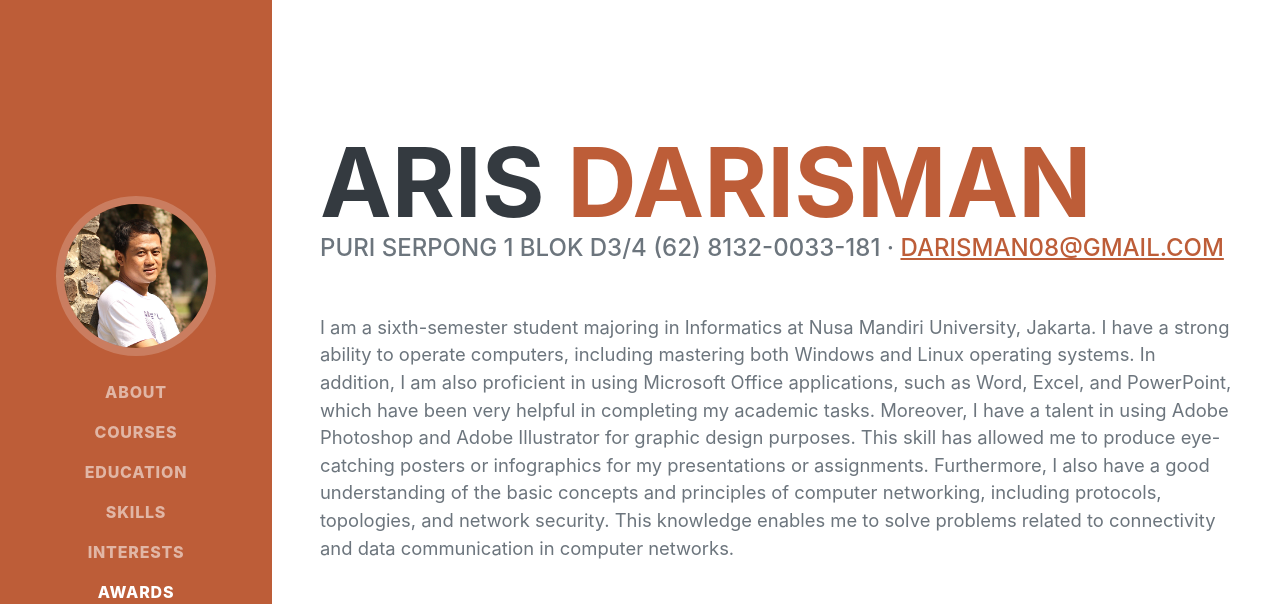
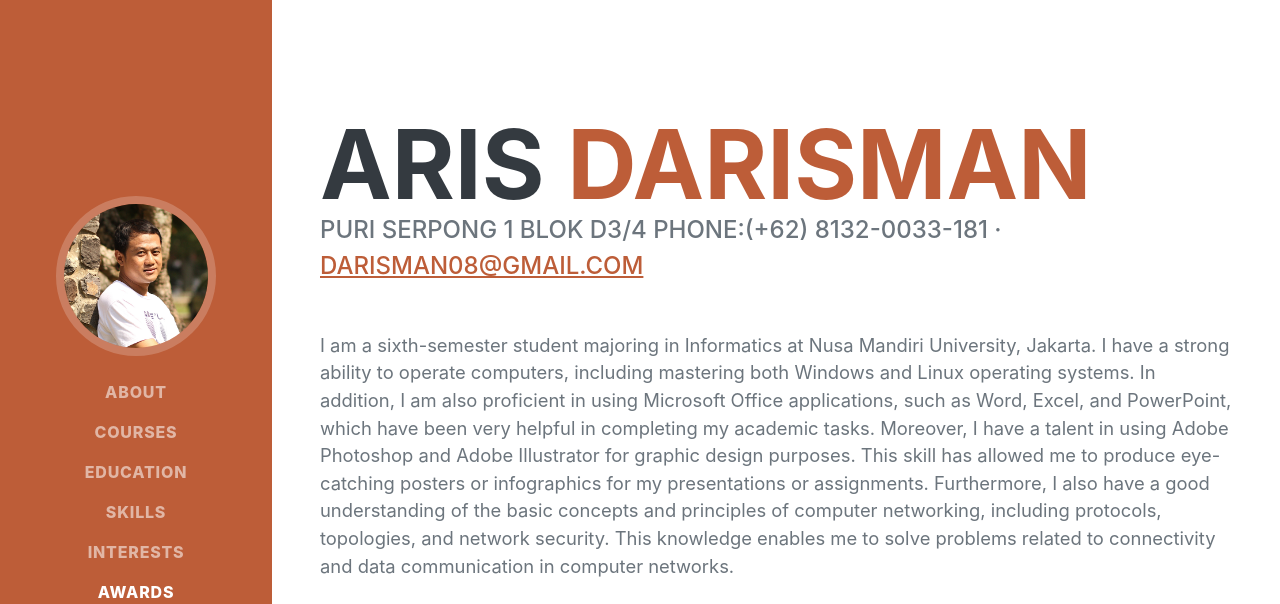
Before and after one commit to Darisman08/tugas2-fswd-arkatama, a plain HTML site: page index.html in a window 1280 px wide. Shown: the top 604 px of the page. Drawn offline with nearby package versions, Linux system fonts and the light colour scheme; a web font is replaced by a local one.

Commit message:
Update index.html

```diff
--- a/index.html
+++ b/index.html
@@ -44,7 +44,7 @@
                         <span class="text-primary">Darisman</span>
                     </h1>
                     <div class="subheading mb-5">
-                        Puri Serpong 1 Blok D3/4 (62) 8132-0033-181 ·
+                        Puri Serpong 1 Blok D3/4 Phone:(+62) 8132-0033-181 ·
                         <a href="mailto:name@email.com">darisman08@gmail.com</a>
                     </div>
                     <p class="lead mb-5">I am a sixth-semester student majoring in Informatics at Nusa Mandiri University, Jakarta. I have a strong ability to operate computers, including mastering both Windows and Linux operating systems. In addition, I am also proficient in using Microsoft Office applications, such as Word, Excel, and PowerPoint, which have been very helpful in completing my academic tasks. Moreover, I have a talent in using Adobe Photoshop and Adobe Illustrator for graphic design purposes. This skill has allowed me to produce eye-catching posters or infographics for my presentations or assignments. Furthermore, I also have a good understanding of the basic concepts and principles of computer networking, including protocols, topologies, and network security. This knowledge enables me to solve problems related to connectivity and data communication in computer networks.</p>
```
